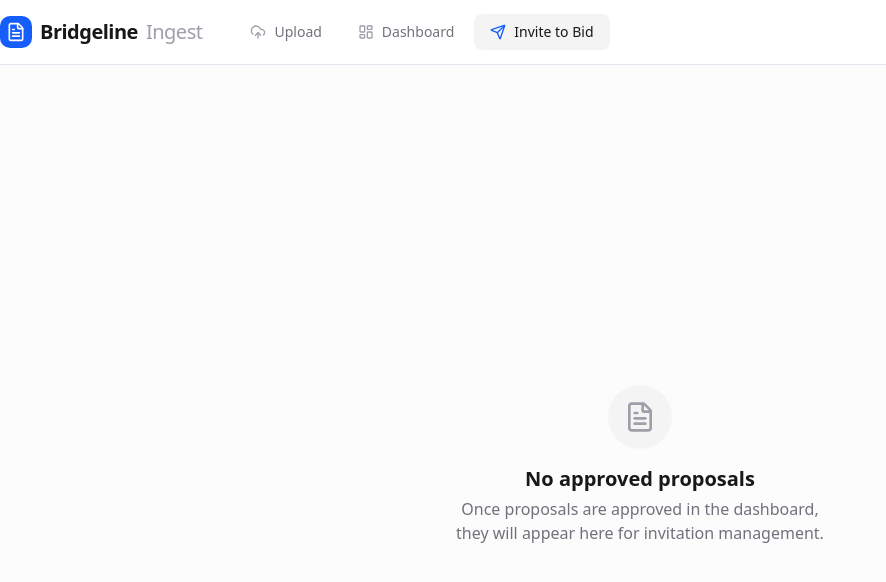
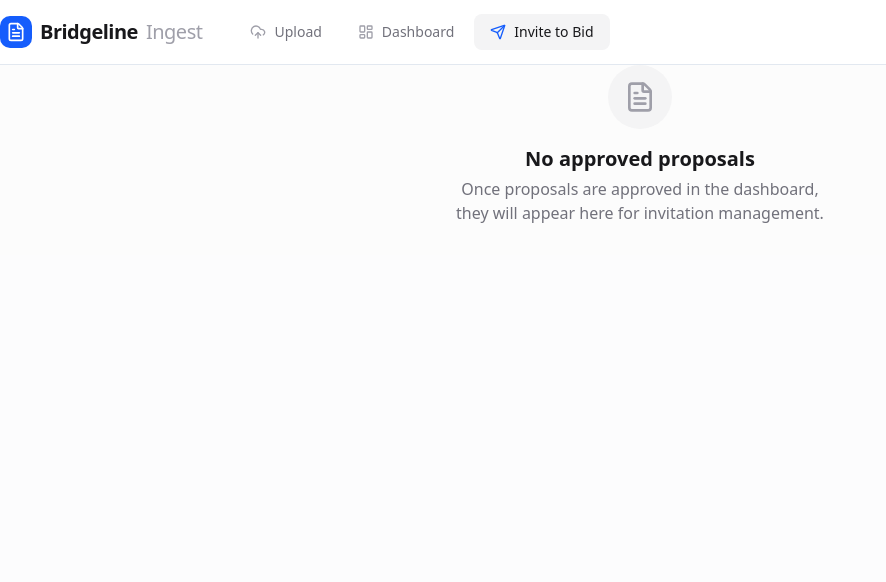
Before and after one commit to dani1996dani/bridgeline-ingest, a Next.js app: page /invitation in a window 1280 px wide. Shown: the top 582 px of the page, without its empty margins (0-886 px from the left). Built offline with nearby package versions, Linux system fonts and the light colour scheme; no server answers; the database is empty.

Commit message:
fix layout

```diff
--- a/src/app/dashboard/page.tsx
+++ b/src/app/dashboard/page.tsx
@@ -9,7 +9,7 @@ export default async function DashboardPage() {
 
   if (proposals.length === 0) {
     return (
-      <div className="min-h-screen bg-zinc-50/50 flex items-center justify-center">
+      <div className="flex items-center justify-center">
         <div className="text-center">
           <div className="bg-zinc-100 rounded-full p-4 inline-flex mb-4">
             <UploadCloud className="h-8 w-8 text-zinc-400" />
@@ -26,7 +26,7 @@ export default async function DashboardPage() {
   }
 
   return (
-    <div className="min-h-screen bg-zinc-50/50">
+    <div className="">
       <div className="container max-w-8xl mx-auto py-10">
         <DashboardTable initialProposals={proposals} />
       </div>
--- a/src/app/invitation/page.tsx
+++ b/src/app/invitation/page.tsx
@@ -13,7 +13,7 @@ export default async function InvitationPage() {
 
   if (proposals.length === 0) {
     return (
-      <div className="min-h-screen bg-zinc-50/50 flex items-center justify-center">
+      <div className="flex items-center justify-center">
         <div className="text-center">
           <div className="bg-zinc-100 rounded-full p-4 inline-flex mb-4">
             <FileText className="h-8 w-8 text-zinc-400" />
--- a/src/app/layout.tsx
+++ b/src/app/layout.tsx
@@ -27,10 +27,10 @@ export default function RootLayout({
   return (
     <html lang="en">
       <body
-        className={`${geistSans.variable} ${geistMono.variable} antialiased`}
+        className={`${geistSans.variable} ${geistMono.variable} antialiased flex flex-col min-h-screen`}
       >
         <Navbar />
-        {children}
+        <main className="flex-1 bg-zinc-50/50">{children}</main>
         <Toaster theme={'light'} richColors={true} />
       </body>
     </html>
--- a/src/app/page.tsx
+++ b/src/app/page.tsx
@@ -2,7 +2,7 @@ import { UploadPageContent } from '@/components/upload-page-content';
 
 export default function Home() {
   return (
-    <main className="flex min-h-screen flex-col items-center bg-zinc-50 dark:bg-zinc-950">
+    <main className="flex flex-col items-center">
       <UploadPageContent />
     </main>
   );
--- a/src/components/invitation-dashboard.tsx
+++ b/src/components/invitation-dashboard.tsx
@@ -52,16 +52,10 @@ export function InvitationDashboard({ proposals }: InvitationDashboardProps) {
   };
 
   return (
-    <div className="min-h-screen bg-zinc-50/50 pb-32">
+    <div className="pb-32">
       <div className="container max-w-5xl mx-auto py-10 space-y-8">
         {/* Header */}
         <div className="space-y-1">
-          <Link
-            href="/dashboard"
-            className="text-sm text-zinc-500 hover:text-zinc-900 flex items-center mb-2 w-fit"
-          >
-            <ArrowLeft className="h-4 w-4 mr-1" /> Back to Dashboard
-          </Link>
           <h1 className="text-3xl font-bold tracking-tight text-zinc-900">
             Invitation to Bid
           </h1>
```
